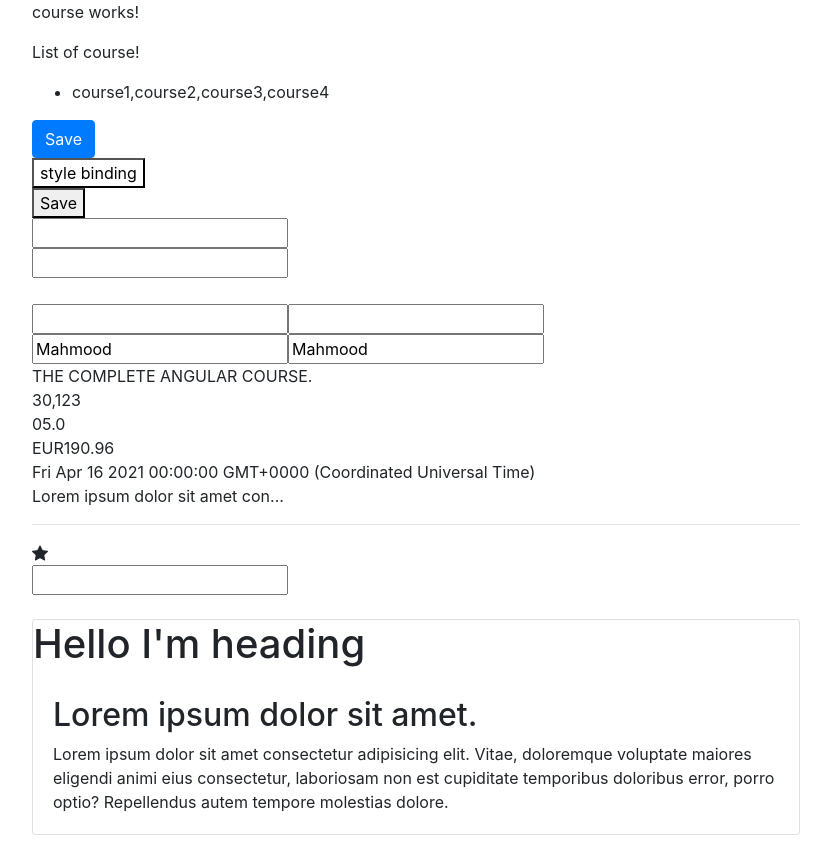
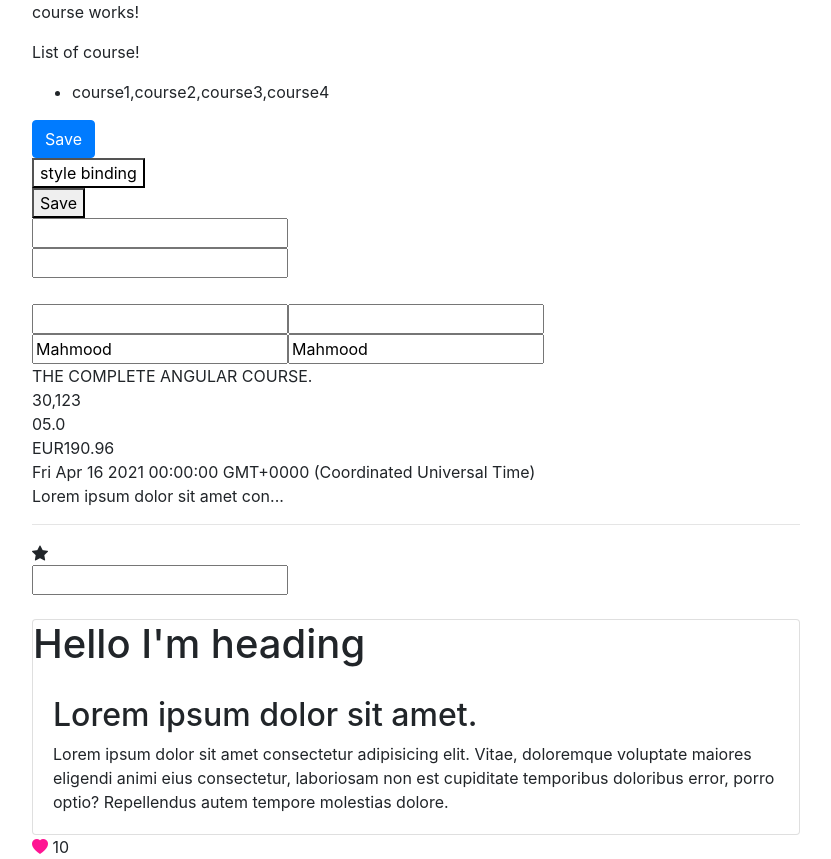
Before and after one commit to mahmood-ghaem/Angular-HelloWorld, an Angular app: page / in a window 1280 px wide. Shown: the whole page, without its empty margins (224-1055 px from the left). Before the commit the page ends 835 px from the top, so only its background shows below. Built offline with nearby package versions, Linux system fonts and the light colour scheme.

Commit message:
add like component

```diff
--- a/src/app/app.component.html
+++ b/src/app/app.component.html
@@ -19,4 +19,8 @@
       tempore molestias dolore.
     </ng-container>
   </app-bootstrap-panel>
+  <app-like
+    [likesCount]="tweet.likedCount"
+    [isActive]="tweet.isLiked"
+  ></app-like>
 </div>
--- a/src/app/app.component.ts
+++ b/src/app/app.component.ts
@@ -16,4 +16,10 @@ export class AppComponent {
   onFavoriteChanged(eventArgs: FavoriteChangedEventArgs) {
     console.log('Favorite Changed to ' + eventArgs.newValue);
   }
+
+  tweet = {
+    body: '...',
+    likedCount: 10,
+    isLiked: true,
+  };
 }
--- a/src/app/app.module.ts
+++ b/src/app/app.module.ts
@@ -9,9 +9,10 @@ import { FavoriteComponent } from './favorite/favorite.component';
 import { CustomInputComponent } from './custom-input/custom-input.component';
 import { TitleCasePipe } from './title-case.pipe';
 import { BootstrapPanelComponent } from './bootstrap-panel/bootstrap-panel.component';
+import { LikeComponent } from './like/like.component';
 
 @NgModule({
-  declarations: [AppComponent, CourseComponent, SummeryPipe, FavoriteComponent, CustomInputComponent, TitleCasePipe, BootstrapPanelComponent],
+  declarations: [AppComponent, CourseComponent, SummeryPipe, FavoriteComponent, CustomInputComponent, TitleCasePipe, BootstrapPanelComponent, LikeComponent],
   imports: [BrowserModule, FormsModule],
   providers: [CourseService],
   bootstrap: [AppComponent],
--- /dev/null
+++ b/src/app/like/like.component.css
@@ -0,0 +1,8 @@
+.like-container {
+  color: #ccc;
+  cursor: pointer;
+}
+
+.highlighted {
+  color: deeppink;
+}
--- /dev/null
+++ b/src/app/like/like.component.html
@@ -0,0 +1,6 @@
+<span class="like-container" [class.highlighted]="isActive" (click)="onClick()">
+  <i class="bi bi-heart-fill"></i>
+</span>
+<span>
+  {{ likesCount }}
+</span>
--- /dev/null
+++ b/src/app/like/like.component.ts
@@ -0,0 +1,18 @@
+import { Component, Input, OnInit } from '@angular/core';
+
+@Component({
+  selector: 'app-like',
+  templateUrl: './like.component.html',
+  styleUrls: ['./like.component.css'],
+})
+export class LikeComponent implements OnInit {
+  @Input('likesCount') likesCount: number;
+  @Input('isActive') isActive: boolean;
+  constructor() {}
+
+  ngOnInit(): void {}
+  onClick() {
+    this.likesCount += this.isActive ? -1 : 1;
+    this.isActive = !this.isActive;
+  }
+}
```
Also changed, not shown: 1 other file (tests, documents, lock files or other folders).
